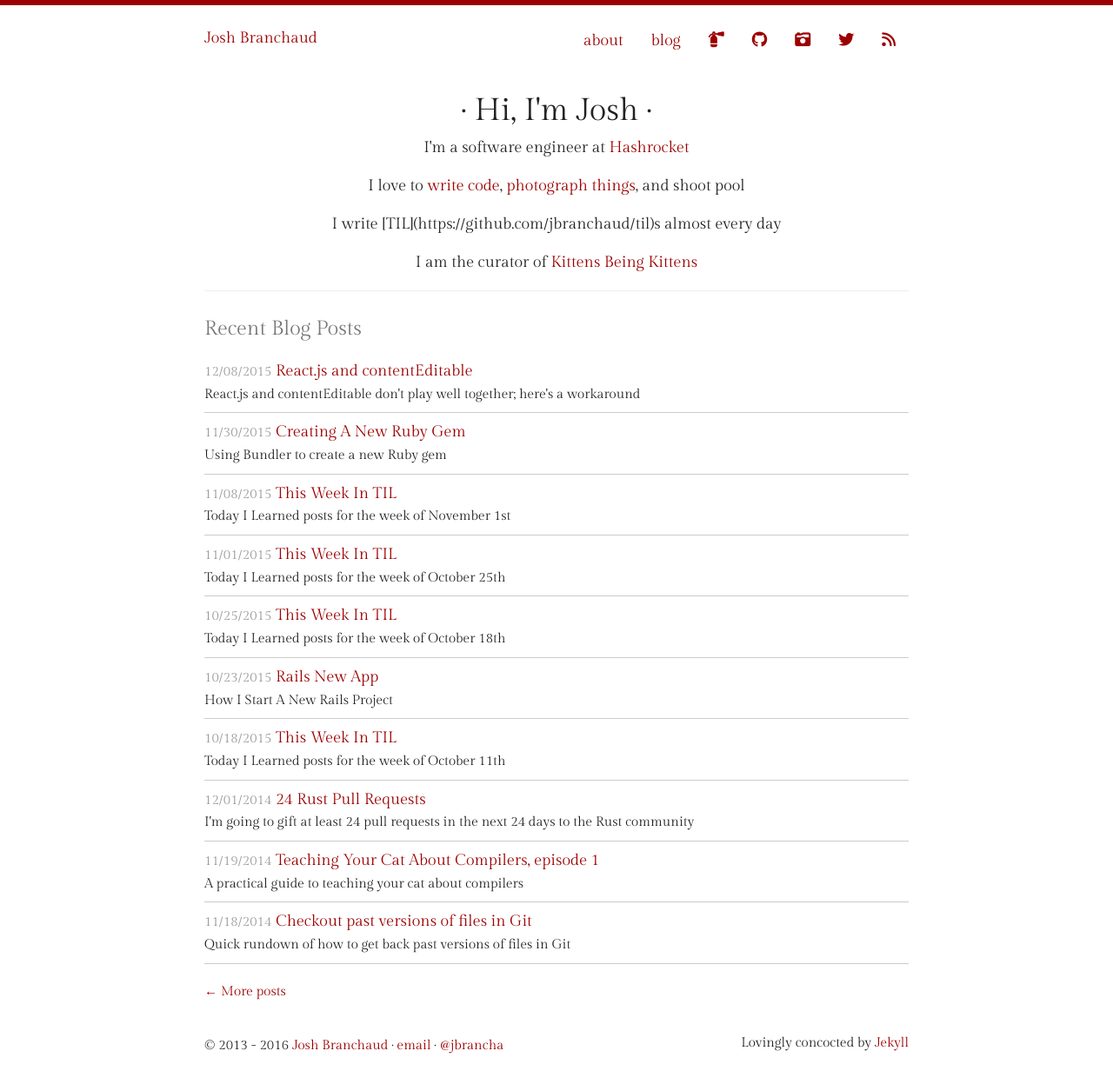
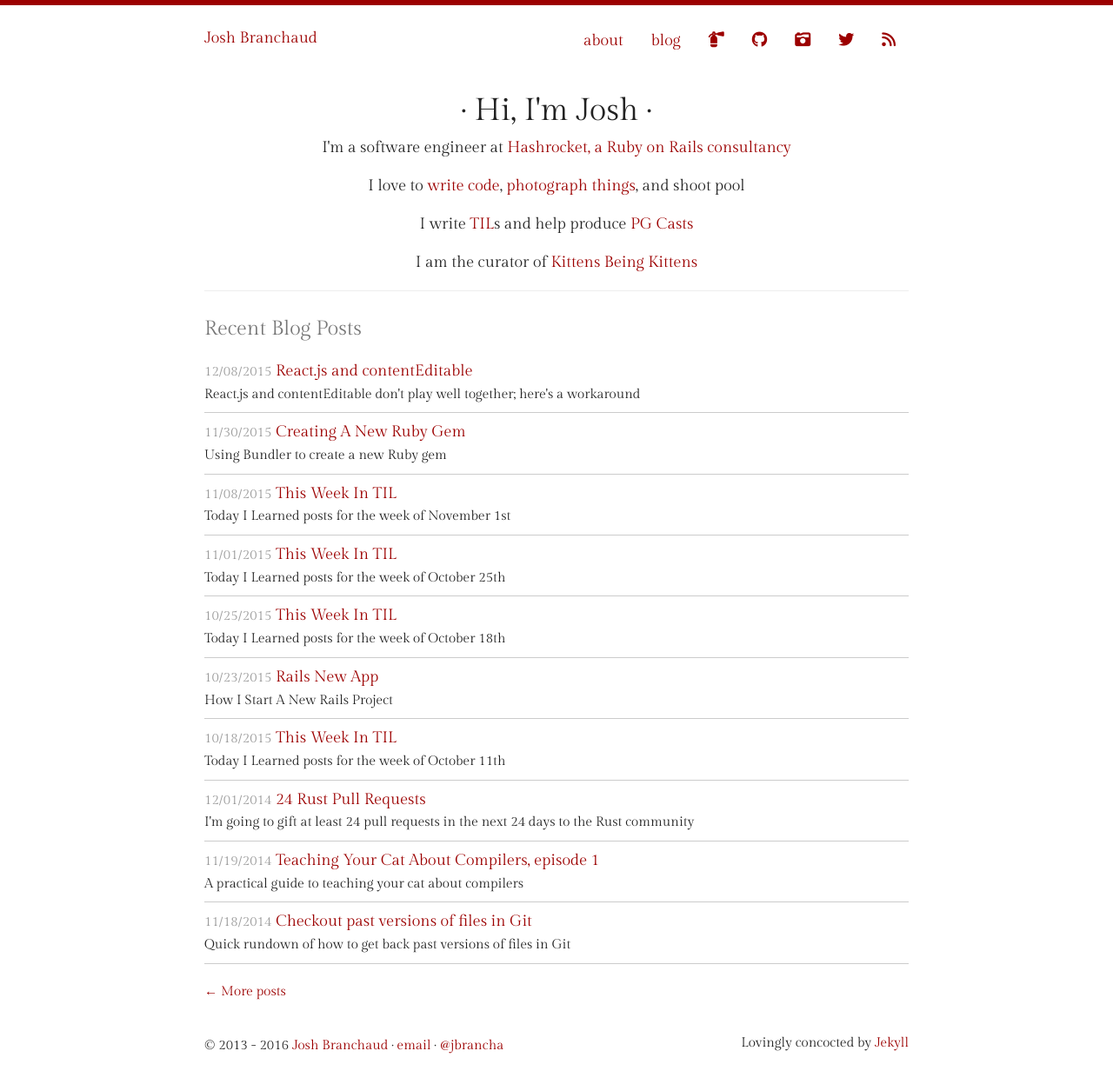
Before and after one commit to jbranchaud/blog, a Jekyll site: the page built from index.html, in a window 1280 px wide. Shown: the whole page at 87% size. Built offline with Jekyll 4.4.1, drawn with Linux system fonts in a browser that asks for light colours; nearby versions of some CDN libraries; library files that are not in the unit come from our copies.

Commit message:
Updates to links on index page

```diff
--- a/index.html
+++ b/index.html
@@ -11,7 +11,7 @@ title: Home
 
 <p>
   I'm a software engineer at
-  <a href="http://hashrocket.com/">Hashrocket</a>
+  <a href="http://hashrocket.com/">Hashrocket, a Ruby on Rails consultancy</a>
 </p>
 
 <p>
@@ -22,7 +22,8 @@ title: Home
 </p>
 
 <p>
-  I write [TIL](https://github.com/jbranchaud/til)s almost every day
+  I write <a href="https://github.com/jbranchaud/til">TIL</a>s and help
+  produce <a href="https://pgcasts.com">PG Casts</a>
 </p>
 
 <p>
```
